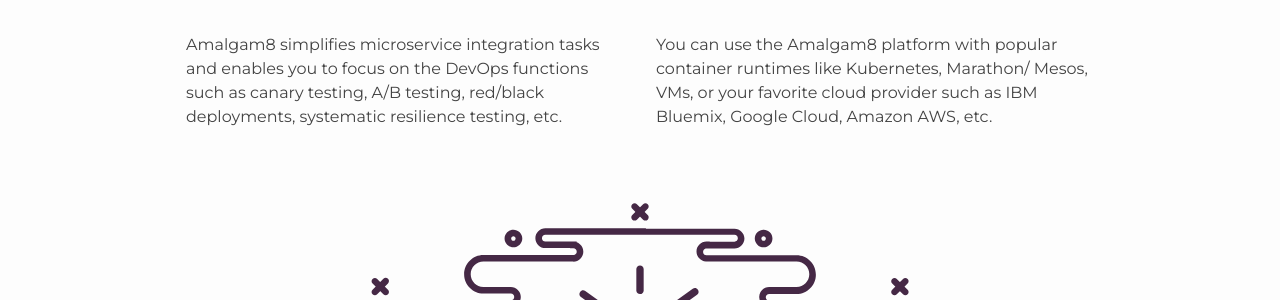
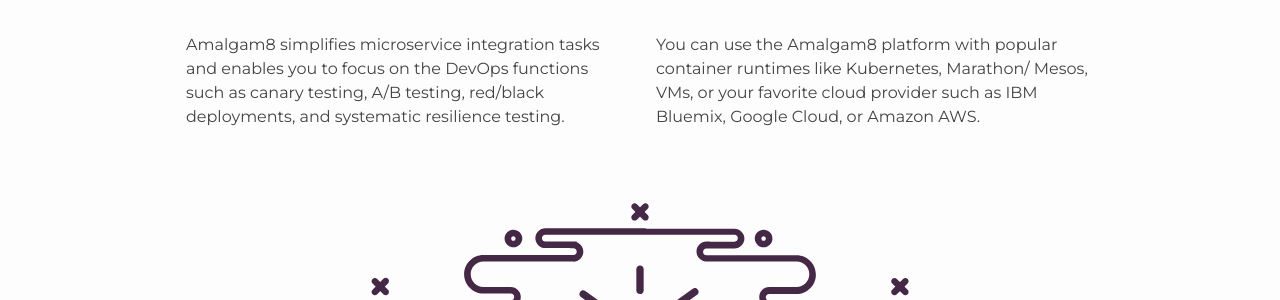
Before and after one commit to amalgam8/amalgam8.github.io, a Jekyll site: the page built from index.html, in a window 1280 px wide and 900 px high, scrolled down 689 px. Shown: the part 225-525 px from the top of the window. Built offline with Jekyll 4.4.1, drawn with Linux system fonts in a browser that asks for light colours; some of the changed text lies outside the part shown.

Commit message:
removed etc from all text

```diff
--- a/_config.yml
+++ b/_config.yml
@@ -10,7 +10,7 @@
 email: admin@amalgam8.io
 description: > # this means to ignore newlines until "baseurl:"
   Amalgam8 is an open-source multi-tenant integration framework for polyglot microservices.
-  It takes the tedium out of microservice integration, enabling faster development, and provides a centralized control plane to enable various DevOps functions such as red/black deployments, multi-version routing, resilience testing, etc.
+  It takes the tedium out of microservice integration, enabling faster development, and provides a centralized control plane to enable various DevOps functions such as red/black deployments, multi-version routing, and resilience testing.
 baseurl: "" # the subpath of your site, e.g. /blog
 url: "https://amalgam8.io" # the base hostname & protocol for your site
 github_username:  amalgam8
--- a/_includes/sections/why.html
+++ b/_includes/sections/why.html
@@ -4,10 +4,10 @@
 
     <div class="section__row">
       <div>
-        <p>Amalgam8 simplifies microservice integration tasks and enables you to focus on the DevOps functions such as canary testing, A/B testing, red/black deployments, systematic resilience testing, etc.</p>
+        <p>Amalgam8 simplifies microservice integration tasks and enables you to focus on the DevOps functions such as canary testing, A/B testing, red/black deployments, and systematic resilience testing.</p>
       </div>
       <div>
-        <p>You can use the Amalgam8 platform with popular container runtimes like Kubernetes, Marathon/ Mesos, VMs, or your favorite cloud provider such as IBM Bluemix, Google Cloud, Amazon AWS, etc.</p>
+        <p>You can use the Amalgam8 platform with popular container runtimes like Kubernetes, Marathon/ Mesos, VMs, or your favorite cloud provider such as IBM Bluemix, Google Cloud, or Amazon AWS.</p>
       </div>
     </div>
 
```
